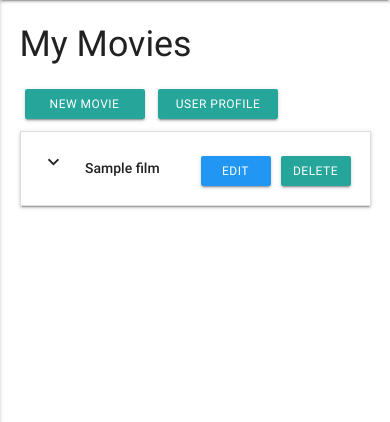
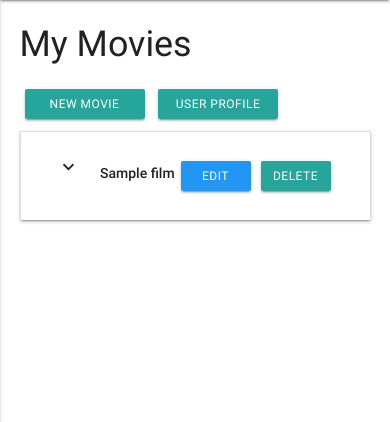
Before and after one commit to aidan-stritch/Personal-Interests-Manager, a Flask app: page /view_movies in a window 390 px wide. Shown: the part 56-478 px from the top of the page. Run offline with Flask 2, Linux system fonts and the light colour scheme; grey boxes marked "Sample" are stand-in pictures; a database or web service that is not in the repository returns one stand-in record (values such as "Sample title"); some libraries are stand-ins or nearby versions.

Commit message:
added collection class to arrange buttons better on some pages with mobile view

```diff
--- a/static/css/style.css
+++ b/static/css/style.css
@@ -197,3 +197,12 @@ nav h1 {
         font-size: 20px;
     }
 }
+
+@media (max-width:350px){
+    /*----------------------Buttons*/
+    .sm-float{
+        float:left;
+        font-size:11px;
+        width: 62px;
+    }
+}
--- a/templates/my_movies.html
+++ b/templates/my_movies.html
@@ -23,12 +23,14 @@ display component to showcase the user information -->
     accordian list item and populate it with the data-->
     {% for film in Films %}
     <li>
-        <div class="collapsible-header  ">
-            <div class="accordian-title">
+        <div class="collapsible-header collection">
+            <div class="accordian-title collection-item">
                 <i class="material-icons">keyboard_arrow_down</i>
                 <strong>{{film.Name}} </strong> <span class ="sm-hidden">- Release Date: {{film.Release_Date}}</span>
-                <a href="{{url_for('delete_film', film_id=film._id)}}" class="waves-effect waves-light btn accordian-btn btn-mob"><i class="material-icons right">delete</i>Delete</a>
-                <a href="{{url_for('edit_film', film_id=film._id)}}" class="waves-effect waves-light btn blue accordian-btn btn-mob"><i class="material-icons right">build</i>Edit</a>
+                <span class="secondary-content">
+                    <a href="{{url_for('delete_film', film_id=film._id)}}" class="waves-effect waves-light btn accordian-btn btn-mob secondary-content"><i class="material-icons right">delete</i>Delete</a>
+                    <a href="{{url_for('edit_film', film_id=film._id)}}" class="waves-effect waves-light btn blue accordian-btn btn-mob secondary-content"><i class="material-icons right">build</i>Edit</a>
+                </span>
             </div>
         </div>
 
```
Also changed, not shown: templates/my_episodes.html (+6 -4 lines), templates/my_games.html (+7 -5 lines), templates/my_quests.html (+6 -5 lines), templates/my_tv_shows.html (+7 -5 lines).
